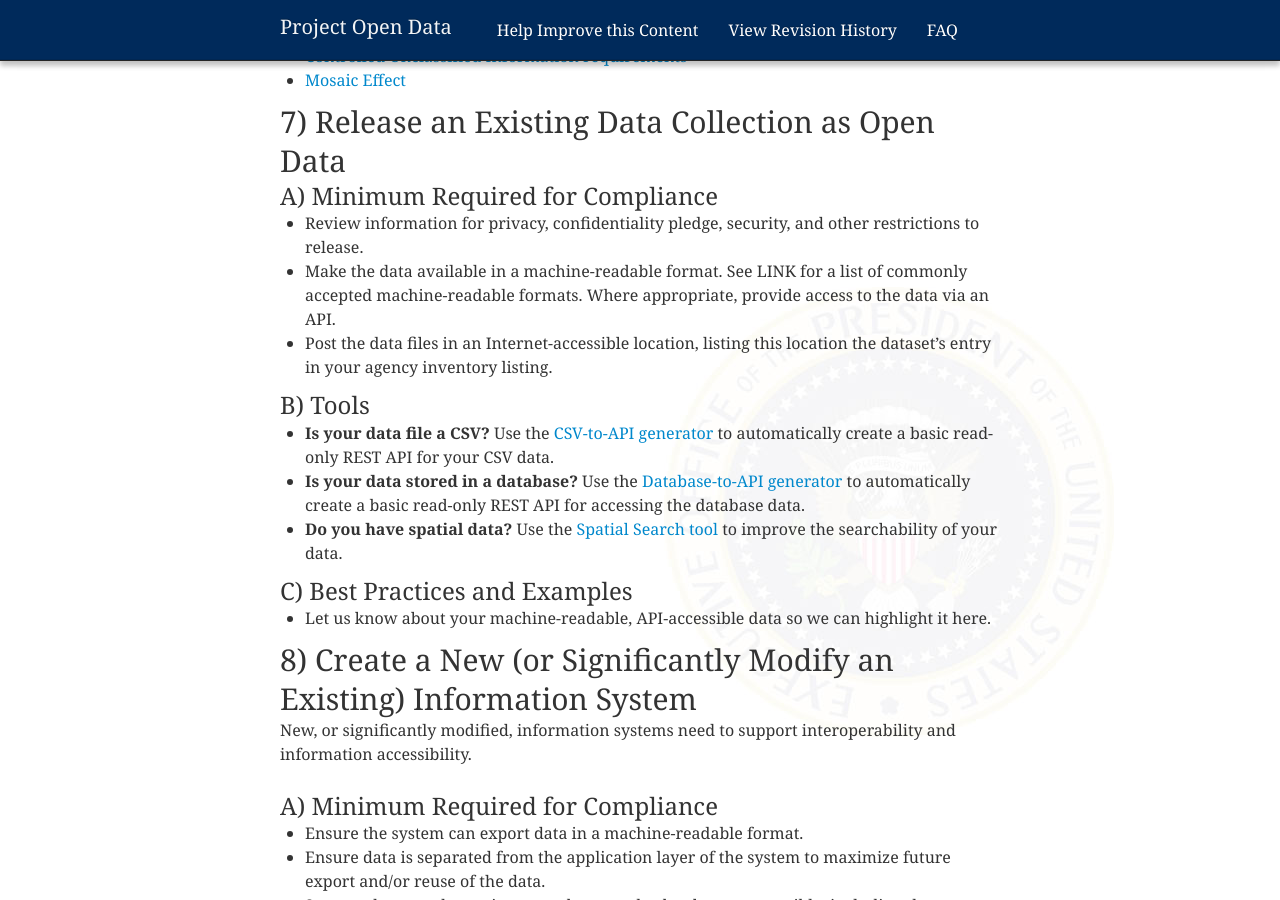
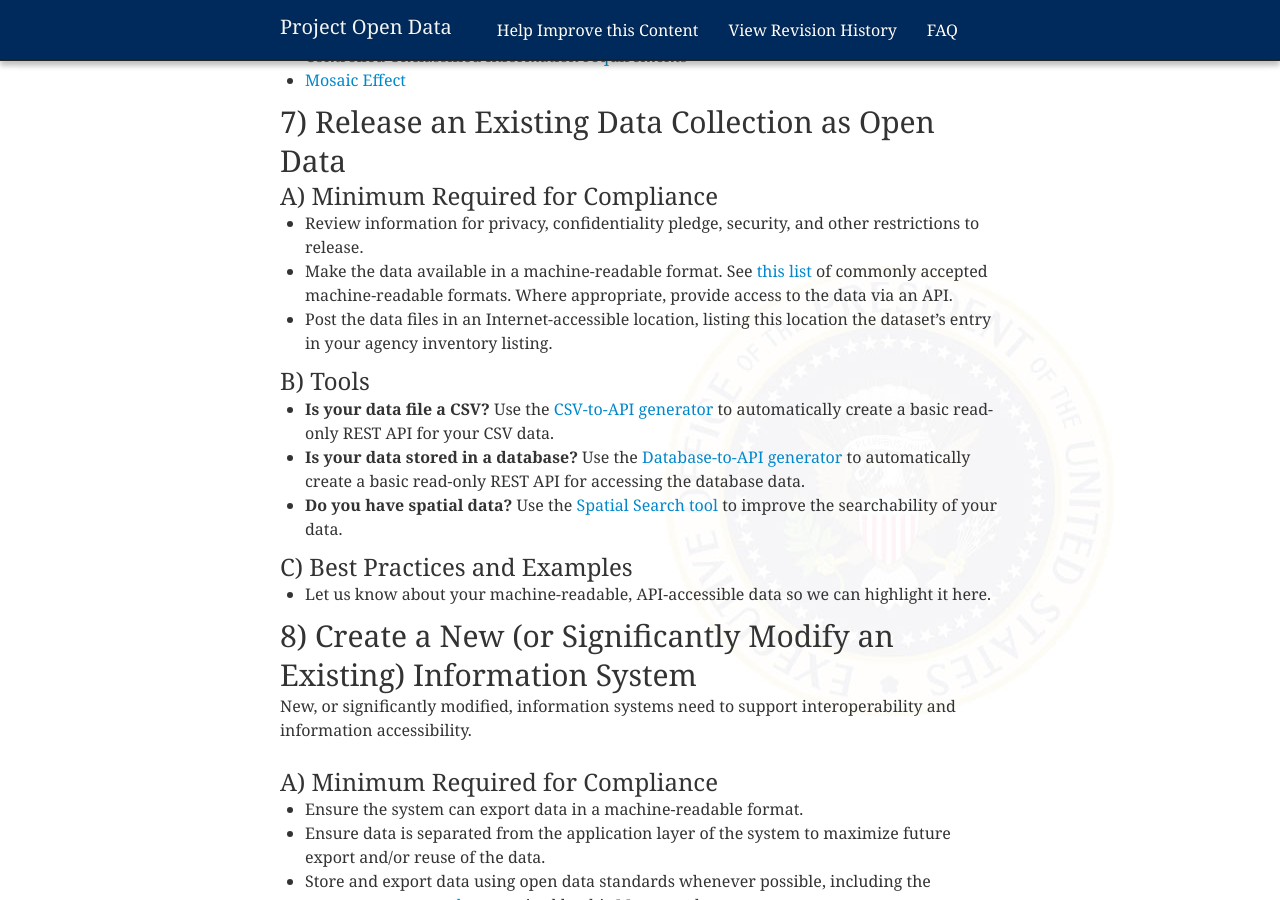
Before and after one commit to gbinal/p-o-d.github.com, a Jekyll site: the page built from implementation-guide.md, in a window 1280 px wide and 900 px high, scrolled down 4917 px. Built offline with Jekyll 4.4.1, drawn with Linux system fonts in a browser that asks for light colours; nearby versions of some CDN libraries.

Commit message:
Updated link

```diff
--- a/implementation-guide.md
+++ b/implementation-guide.md
@@ -158,7 +158,7 @@ Collect or create information (data) in a way that supports downstream informati
 ### A) Minimum Required for Compliance
 
 * Review information for privacy, confidentiality pledge, security, and other restrictions to release.
-* Make the data available in a machine-readable format. See LINK for a list of commonly accepted machine-readable formats. Where appropriate, provide access to the data via an API.
+* Make the data available in a machine-readable format. See [this list](faq.md) of commonly accepted machine-readable formats. Where appropriate, provide access to the data via an API.
 * Post the data files in an Internet-accessible location, listing this location the dataset’s entry in your agency inventory listing.
 
 ### B) Tools
```
